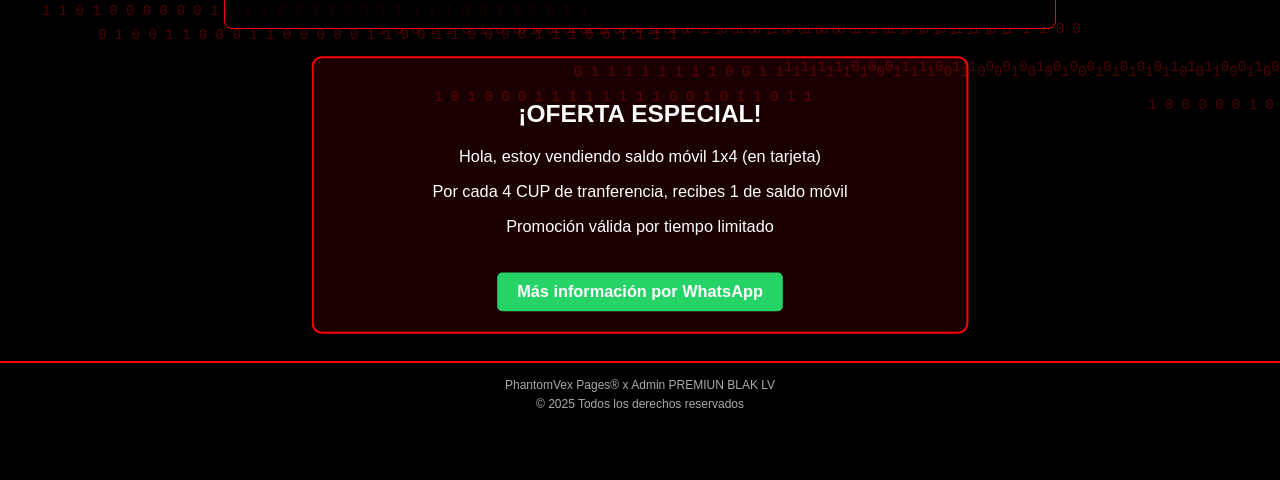
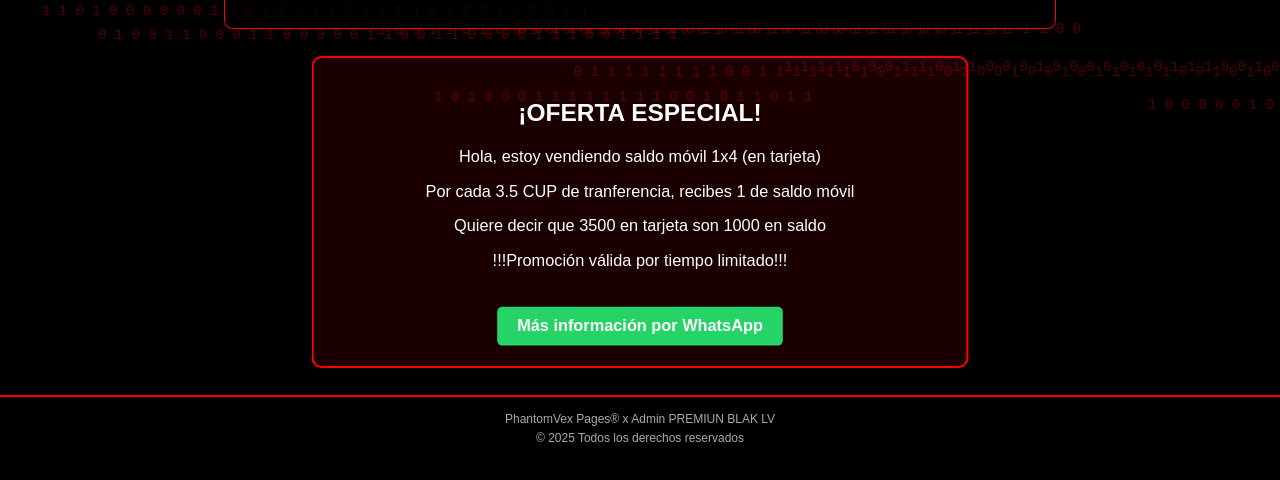
Before and after one commit to PhantomVexPages/Premiunblackventas, a plain HTML site: page saldo.html in a window 1280 px wide. Shown: the part 216-696 px from the top of the page. Drawn offline with Linux system fonts and the light colour scheme.

Commit message:
Update saldo.html

```diff
--- a/saldo.html
+++ b/saldo.html
@@ -158,8 +158,9 @@
     <div class="saldo-announcement">
         <h2>¡OFERTA ESPECIAL!</h2>
         <p>Hola, estoy vendiendo saldo móvil 1x4 (en tarjeta)</p>
-        <p>Por cada 4 CUP de tranferencia, recibes 1 de saldo móvil</p>
-        <p>Promoción válida por tiempo limitado</p>
+        <p>Por cada 3.5 CUP de tranferencia, recibes 1 de saldo móvil</p>
+        <p>Quiere decir que 3500 en tarjeta son 1000 en saldo</p>
+        <p>!!!Promoción válida por tiempo limitado!!!</p>
 
         <a href="https://wa.me/5355884820" class="whatsapp-button" target="_blank">
             Más información por WhatsApp
```
